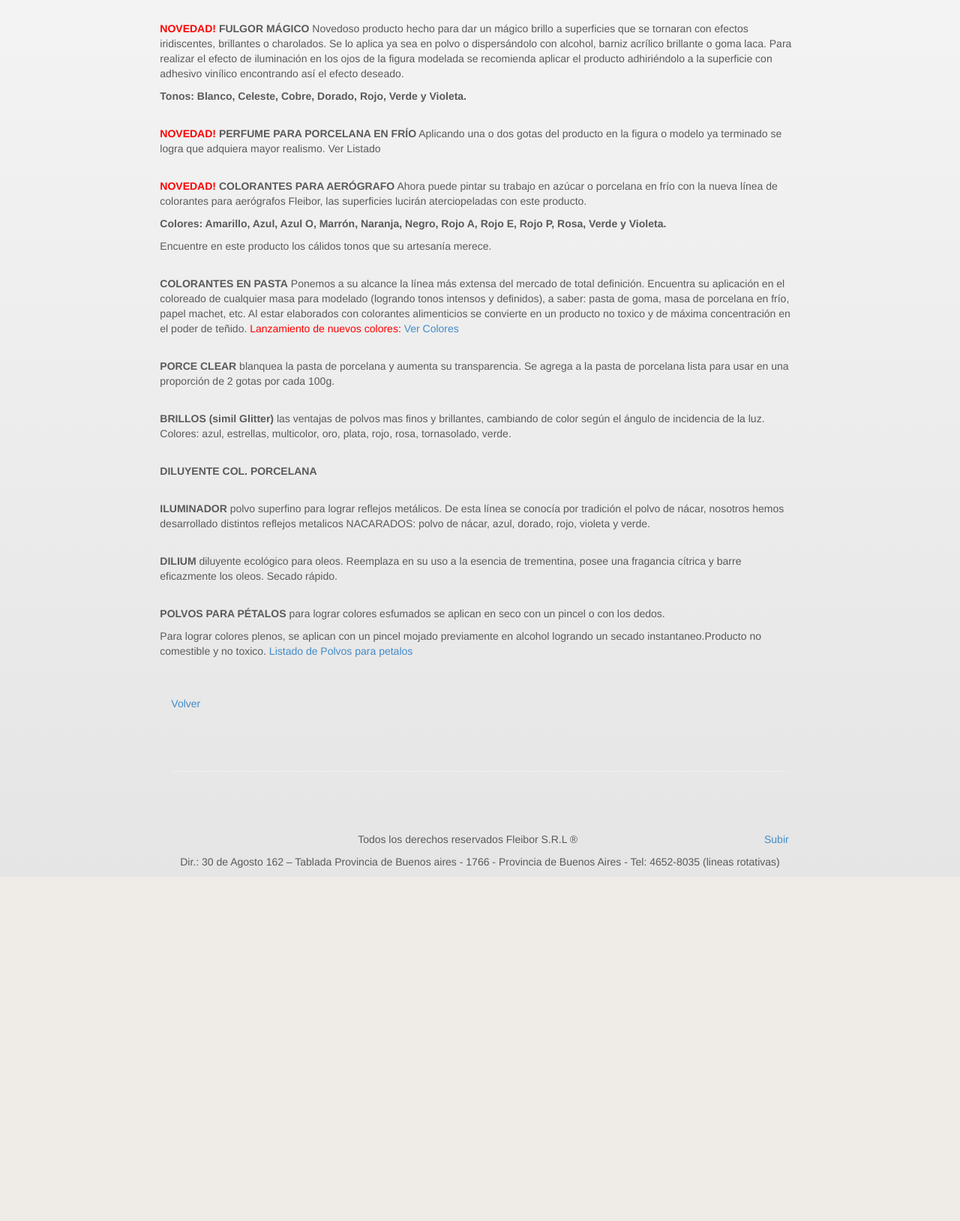
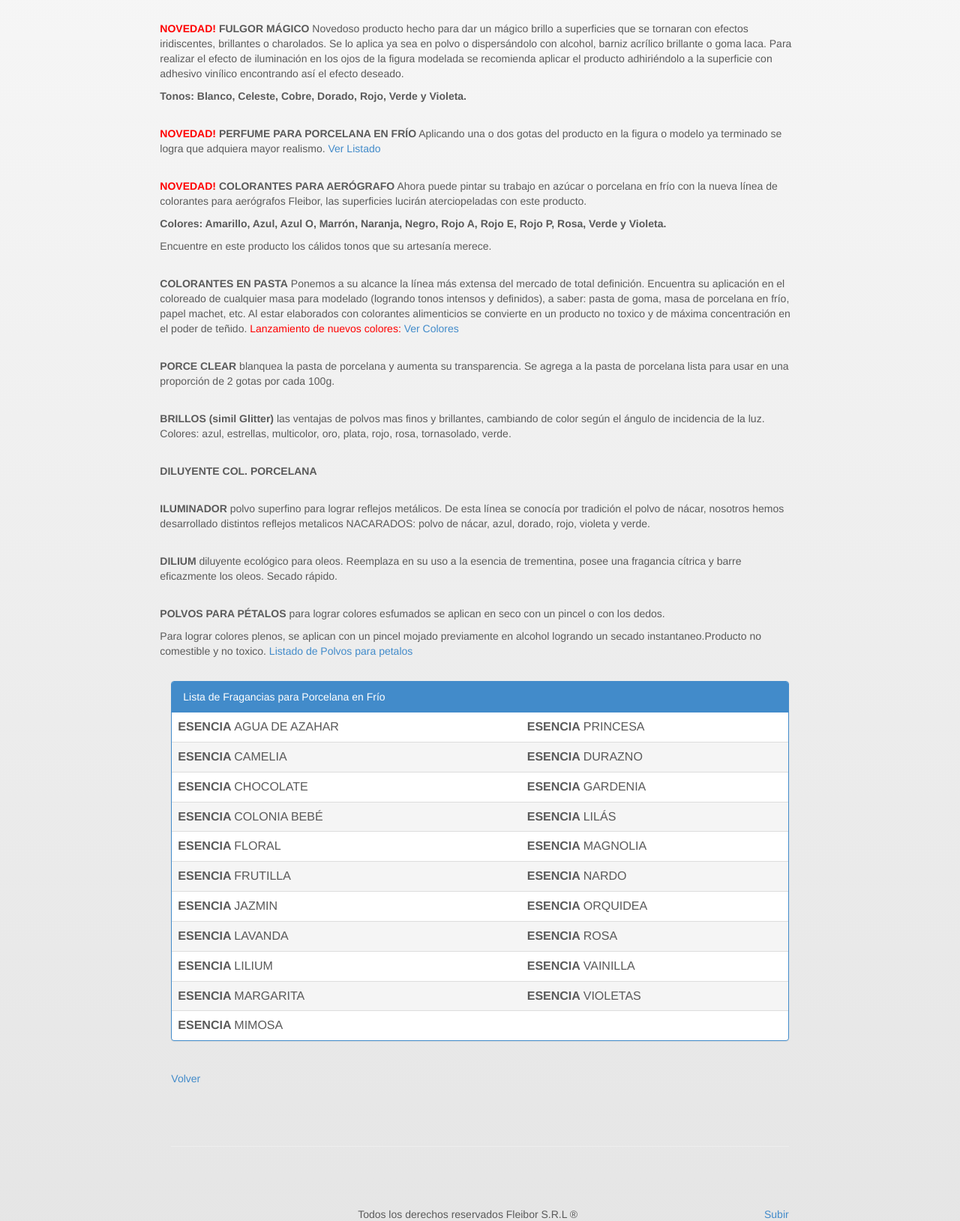
Before and after one commit to melloema/fleibor, a PHP site: page /porcelana.php in a window 1280 px wide. Shown: the part 967-2595 px from the top of the page at 75% size. Before the commit the page ends 2124 px from the top, so only its background shows below. Run offline with PHP 8.4, Linux system fonts and the light colour scheme; data that the repository does not hold is empty; some libraries are stand-ins or nearby versions.

Commit message:
arreglo de links

```diff
--- a/br/chocolates.php
+++ b/br/chocolates.php
@@ -130,7 +130,7 @@
 				<br/>
 					<p>
 					<li><strong>CORANTE EM PASTA (GEL) </strong>Colocamos a sua disposição a maior linha do mercado com cores de total definição. Tem sua própria aplicação no colorido de qualquer massa para modelado (atingindo tons intensos e definidos), exemplos de massas: massa elástica (massa de goma), massa biscuit, massa para modelar papel machê, etc. Sendo elaborados com corantes alimentícios se tranformam em produtos não tóxicos e de máxima concentração.
-					<span class="text-red"><strong>Lançamento de novas cores:</strong> </span><a href="#">Ver Cores</a>
+					<span class="text-red"><strong>Lançamento de novas cores:</strong> </span><a target="_blank" href="img/coloresbr.jpg">Ver Cores</a>
 					</li>
 					</p>
 					<br/>
--- a/br/panaderia.php
+++ b/br/panaderia.php
@@ -140,7 +140,7 @@
 					</p>
 					<br/>
 					<p>
-					<li><span class="strong">CORANTE EM PASTA (GEL)</span> Colocamos a sua disposição a maior linha do mercado com cores de total definição. Tem sua própria aplicação no colorido de qualquer massa para modelado (atingindo tons intensos e definidos), exemplos de massas: massa elástica (massa de goma), massa biscuit, massa para modelar papel machê, etc. Sendo elaborados com corantes alimentícios se tranformam em produtos não tóxicos e de máxima concentração.<a href="#">Ver Cores</a> </li>
+					<li><span class="strong">CORANTE EM PASTA (GEL)</span> Colocamos a sua disposição a maior linha do mercado com cores de total definição. Tem sua própria aplicação no colorido de qualquer massa para modelado (atingindo tons intensos e definidos), exemplos de massas: massa elástica (massa de goma), massa biscuit, massa para modelar papel machê, etc. Sendo elaborados com corantes alimentícios se tranformam em produtos não tóxicos e de máxima concentração. <a target="_blank" href="img/coloresbr.jpg">Ver Cores</a> </li>
 					</p>
 					<br/>
 					<p>
--- a/br/productos.php
+++ b/br/productos.php
@@ -25,7 +25,7 @@
 
     <div class="container letter-cont">
 
-      <h3 class="letter-title">Produtos</h3>
+      <a name="title"></a><h3 class="letter-title">Produtos</h3>
       <div class="row">
         <div class="col-lg-4 letter-color">
           <img class="img-circle" data-src="holder.js/140x140" alt="140x140" src="img/alimenticios.jpg" style="width: 140px; height: 140px;">
--- a/br/reposteria.php
+++ b/br/reposteria.php
@@ -183,7 +183,7 @@
 					</p>
 					<br/>
 					<p>
-					<li><span class="strong">CORANTE EM PASTA (GEL)</span> Colocamos a sua disposição a maior linha do mercado com cores de total definição. Tem sua própria aplicação no colorido de qualquer massa para modelado (atingindo tons intensos e definidos), exemplos de massas: massa elástica (massa de goma), massa de biscuit, papel machê, massa para modelar etc. Sendo elaborados com corantes alimentícios se transformam em produtos não tóxicos e de máxima concentração.<span class="text-red"><strong>Lançamento de novas cores:</strong><a href="#"> Ver Cores</a> </span></li>
+					<li><span class="strong">CORANTE EM PASTA (GEL)</span> Colocamos a sua disposição a maior linha do mercado com cores de total definição. Tem sua própria aplicação no colorido de qualquer massa para modelado (atingindo tons intensos e definidos), exemplos de massas: massa elástica (massa de goma), massa de biscuit, papel machê, massa para modelar etc. Sendo elaborados com corantes alimentícios se transformam em produtos não tóxicos e de máxima concentração.<span class="text-red"><strong>Lançamento de novas cores:</strong><a target="_blank" href="img/coloresbr.jpg"> Ver Cores</a> </span></li>
 					</p>
 					<br/>
 					<p>
--- a/chocolates.php
+++ b/chocolates.php
@@ -137,7 +137,7 @@
 					(logrando tonos intensos y definidos), a saber: pasta de goma, masa de porcelana en frío,
 					papel machet, etc. Al estar elaborados con colorantes alimenticios se convierte en un producto
 					no toxico y de máxima concentración en el poder de teñido.
-					<span class="text-red"><strong>Lanzamiento de nuevos colores:</strong> </span><a href="#">Ver Colores</a>
+					<span class="text-red"><strong>Lanzamiento de nuevos colores:</strong> </span><a target="_blank" href="pdfs/lista_de_colorantes_en_pasta.pdf">Ver Colores</a>
 					</li>
 					</p>
 					<br/>
--- a/panaderia.php
+++ b/panaderia.php
@@ -143,7 +143,7 @@
 					mercado de total definición. Encuentra su aplicación en el coloreado de cualquier masa para
 					modelado (logrando tonos intensos y definidos), a saber: pasta de goma, masa de porcelana en frío,
 					papel machet, etc. Al estar elaborados con colorantes alimenticios se convierte en un producto no
-					toxico y de máxima concentración en el poder de teñido.<a href="#">Ver Colores</a> </li>
+					toxico y de máxima concentración en el poder de teñido.<a target="_blank" href="pdfs/lista_de_colorantes_en_pasta.pdf">Ver Colores</a> </li>
 					</p>
 					<br/>
 					<p>
--- a/porcelana.php
+++ b/porcelana.php
@@ -50,7 +50,7 @@
 					<p><strong>Tonos: Blanco, Celeste, Cobre, Dorado, Rojo, Verde y Violeta.</strong></p>
 					<br/>
 					<p><strong><span class="text-red">NOVEDAD!</span> PERFUME PARA PORCELANA EN FRÍO</strong> Aplicando una o dos gotas del
-					producto en la figura o modelo ya terminado se logra que adquiera mayor realismo. Ver Listado</p>
+					producto en la figura o modelo ya terminado se logra que adquiera mayor realismo. <a href="#esencias">Ver Listado</a></p>
 					<br/>
 					<p><strong><span class="text-red">NOVEDAD!</span> COLORANTES PARA AERÓGRAFO</strong> Ahora puede pintar su trabajo en azúcar o
 					porcelana en frío con la nueva línea de colorantes para aerógrafos Fleibor, las
@@ -63,7 +63,7 @@
 					modelado (logrando tonos intensos y definidos), a saber: pasta de goma, masa de
 					porcelana en frío, papel machet, etc. Al estar elaborados con colorantes alimenticios
 					se convierte en un producto no toxico y de máxima concentración en el poder de teñido.
-					<span class="text-red">Lanzamiento de nuevos colores: <a href="#">Ver Colores</a></span></p>
+					<span class="text-red">Lanzamiento de nuevos colores: <a target="_blank" href="pdfs/lista_de_colorantes_en_pasta.pdf">Ver Colores</a></span></p>
 					<br/>
 					<p><strong>PORCE CLEAR</strong> blanquea la pasta de porcelana y aumenta su transparencia.
 					Se agrega a la pasta de porcelana lista para usar en una proporción de 2 gotas por cada 100g.</p>
@@ -83,10 +83,64 @@
 					<br/>
 					<p><strong>POLVOS PARA PÉTALOS</strong> para lograr colores esfumados se aplican en seco con un pincel o con los dedos.</p>
 					<p>Para lograr colores plenos, se aplican con un pincel mojado previamente en alcohol
-					logrando un secado instantaneo.Producto no comestible y no toxico. <a href="#">Listado de Polvos para petalos</a></p>
+					logrando un secado instantaneo.Producto no comestible y no toxico. <a target="_blank" href="pdfs/lista_de_colores_plovo_petalos.pdf">Listado de Polvos para petalos</a></p>
 					<br/>
 	      		</div>
 	      	</div>
+			<div class="panel panel-primary ">
+			<a name="esencias"></a><div class="panel-heading">Lista de Fragancias para Porcelana en Fr&iacute;o </div>
+				<table class="table">
+
+				<tbody>
+				<tr>
+				<td><strong>ESENCIA </strong> AGUA DE AZAHAR</td>
+				<td><strong>ESENCIA </strong> PRINCESA  </td>
+				</tr>
+				<tr class="panel-footer">
+				<td ><strong>ESENCIA </strong> CAMELIA</td>
+				<td><strong>ESENCIA </strong> DURAZNO </td>
+				</tr>
+				<tr>
+				<td><strong>ESENCIA </strong> CHOCOLATE </td>
+				<td><strong>ESENCIA </strong> GARDENIA</td>
+				</tr>
+				<tr class="panel-footer">
+				<td><strong>ESENCIA </strong> COLONIA BEBÉ </td>
+				<td><strong>ESENCIA </strong> LILÁS</td>
+				</tr>
+				<tr>
+				<td><strong>ESENCIA </strong> FLORAL</td>
+				<td><strong>ESENCIA </strong> MAGNOLIA </td>
+				</tr>
+				<tr class="panel-footer">
+				<td><strong>ESENCIA </strong> FRUTILLA</td>
+				<td><strong>ESENCIA </strong> NARDO </td>
+				</tr>
+				<tr>
+				<td><strong>ESENCIA  </strong> JAZMIN</td>
+				<td><strong>ESENCIA </strong> ORQUIDEA </td>
+				</tr>
+				<tr class="panel-footer">
+				<td><strong>ESENCIA </strong> LAVANDA</td>
+				<td><strong>ESENCIA </strong> ROSA </td>
+				</tr>
+				<tr>
+				<td><strong>ESENCIA  </strong> LILIUM</td>
+				<td><strong>ESENCIA </strong> VAINILLA </td>
+				</tr>
+				<tr class="panel-footer">
+				<td><strong>ESENCIA </strong> MARGARITA</td>
+				<td><strong>ESENCIA </strong> VIOLETAS </td>
+				</tr>
+				<tr>
+				<td><strong>ESENCIA  </strong> MIMOSA </td>
+				<td></td>
+				</tr>
+
+				</tbody>
+				</table>
+
+			</div>
 			<br>
 
 
--- a/reposteria.php
+++ b/reposteria.php
@@ -173,7 +173,7 @@
 					el coloreado de cualquier masa para modelado (logrando tonos intensos y
 					definidos), a saber: pasta de goma, masa de porcelana en frío, papel machet,
 					etc. Al estar elaborados con colorantes alimenticios se convierte en un producto
-					no toxico y de máxima concentración en el poder de teñido. <span class="text-red"><strong>Lanzamiento de nuevos colores:</strong><a href="#"> Ver Colores</a> </span></li>
+					no toxico y de máxima concentración en el poder de teñido. <span class="text-red"><strong>Lanzamiento de nuevos colores:</strong><a target="_blank" href="pdfs/lista_de_colorantes_en_pasta.pdf"> Ver Colores</a> </span></li>
 					</p>
 					<br/>
 					<p>
```
